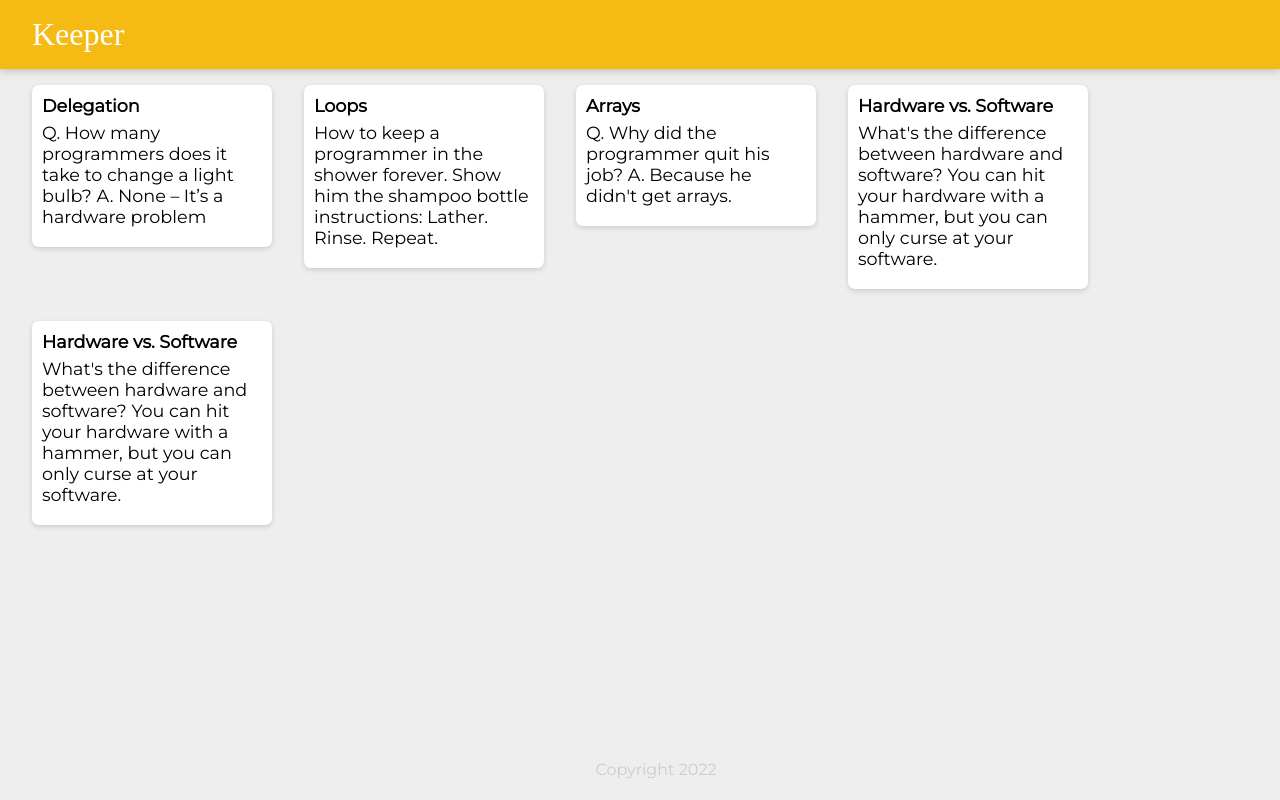
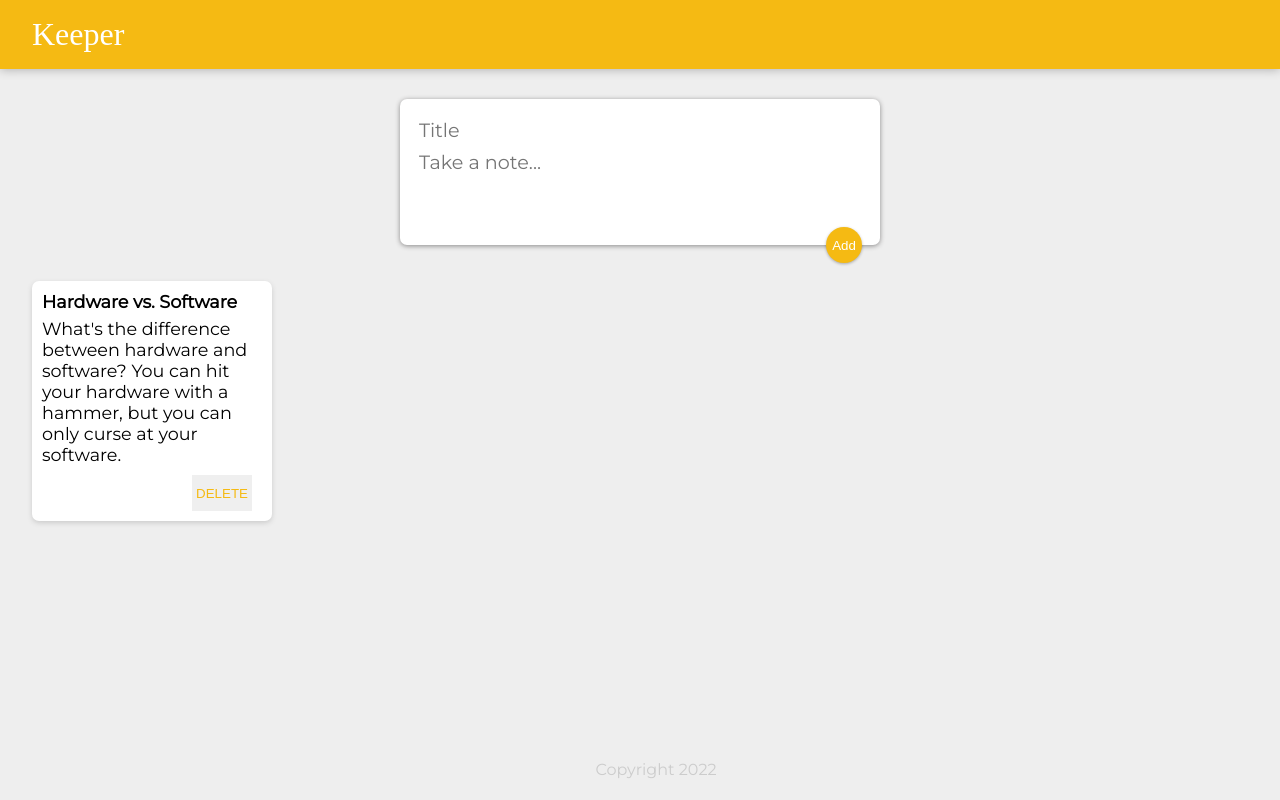
Before and after one commit to ivklisurova/keeper-app, a React (Create React App) app: page / in a window 1280 px wide. Built offline with nearby package versions, Linux system fonts and the light colour scheme; a web font is replaced by a local one.

Commit message:
add create area option

```diff
--- a/public/styles.css
+++ b/public/styles.css
@@ -3,11 +3,9 @@
     margin: 0;
     box-sizing: border-box;
 }
-
 html {
     font-family: "Montserrat", sans-serif;
 }
-
 body {
     background: #eee;
     padding: 0 16px;
@@ -37,7 +35,6 @@
 footer p {
     color: #ccc;
 }
-
 .note {
     background: #fff;
     border-radius: 7px;
@@ -47,15 +44,59 @@
     margin: 16px;
     float: left;
 }
-
 .note h1 {
     font-size: 1.1em;
     margin-bottom: 6px;
 }
-
 .note p {
     font-size: 1.1em;
     margin-bottom: 10px;
     white-space: pre-wrap;
     word-wrap: break-word;
 }
+
+.note button {
+    position: relative;
+    float: right;
+    margin-right: 10px;
+    color: #f5ba13;
+    border: none;
+    width: 60px;
+    height: 36px;
+    cursor: pointer;
+    outline: none;
+}
+
+form {
+    position: relative;
+    width: 480px;
+    margin: 30px auto 20px auto;
+    background: #fff;
+    padding: 15px;
+    border-radius: 7px;
+    box-shadow: 0 1px 5px rgb(138, 137, 137);
+}
+form input,
+form textarea {
+    width: 100%;
+    border: none;
+    padding: 4px;
+    outline: none;
+    font-size: 1.2em;
+    font-family: inherit;
+    resize: none;
+}
+form button {
+    position: absolute;
+    right: 18px;
+    bottom: -18px;
+    background: #f5ba13;
+    color: #fff;
+    border: none;
+    border-radius: 50%;
+    width: 36px;
+    height: 36px;
+    box-shadow: 0 1px 3px rgba(0, 0, 0, 0.3);
+    cursor: pointer;
+    outline: none;
+}
--- a/src/components/App.jsx
+++ b/src/components/App.jsx
@@ -1,17 +1,34 @@
-import React from "react";
-import Heading from "./Header";
+import React, {useState} from "react";
+import Header from "./Header";
 import Footer from "./Footer";
 import Note from "./Note";
 import notes from "../notes"
+import CreateArea from "./CreateArea";
 
 
 function App() {
+
+    const [listNotes, setListNotes] = useState([{
+        key: 5,
+        title: "Hardware vs. Software",
+        content:
+            "What's the difference between hardware and software? You can hit your hardware with a hammer, but you can only curse at your software."
+    }])
+
+    function handleAdd() {
+        console.log("added")
+
+    }
+
     return (
         <div>
-            <Heading/>
-            {notes.map(note =>
+            <Header/>
+            <CreateArea onAdd={handleAdd}/>
+            {listNotes.map(note =>
                 <Note key={note.key} title={note.title} content={note.content}/>
             )}
+
+
             <Footer/>
         </div>
     )
--- /dev/null
+++ b/src/components/CreateArea.jsx
@@ -0,0 +1,47 @@
+import React, {useState} from "react";
+
+function CreateArea(props) {
+
+    const [noteTitle, setNoteTitle] = useState("")
+    const [noteBody, setNoteBody] = useState("")
+    const [note, setNote] = useState({})
+
+
+    function handleNoteInput(event) {
+        const userInput = event.target.value
+        const field = event.target.name
+
+        if (field === "title") {
+            setNoteTitle(userInput)
+
+        } else if (field === "content") {
+            setNoteBody(userInput)
+        }
+
+        let newNote = {
+            title: noteTitle,
+            content: noteBody
+        }
+
+        setNote(newNote)
+    }
+
+    return (
+        <div>
+            <form>
+                <input name="title" placeholder="Title" onChange={handleNoteInput} value={noteTitle}/>
+                <textarea name="content" placeholder="Take a note..." rows="3" onChange={handleNoteInput}
+                          value={noteBody}/>
+                <button type="submit" onClick={() => {
+                    props.onAdd(note)
+                    setNoteTitle("")
+                    setNoteBody("")
+                    setNote({})
+                }}>Add
+                </button>
+            </form>
+        </div>
+    );
+}
+
+export default CreateArea;
--- a/src/components/Header.jsx
+++ b/src/components/Header.jsx
@@ -1,8 +1,8 @@
 import React from "react";
 
-function Heading() {
+function Header() {
     return <header><h1>Keeper</h1></header>
 
 }
 
-export default Heading;
+export default Header;
--- a/src/components/Note.jsx
+++ b/src/components/Note.jsx
@@ -4,6 +4,7 @@
     return <div className="note">
         <h1>{props.title}</h1>
         <p>{props.content}</p>
+        <button>DELETE</button>
     </div>
 }
 
```
